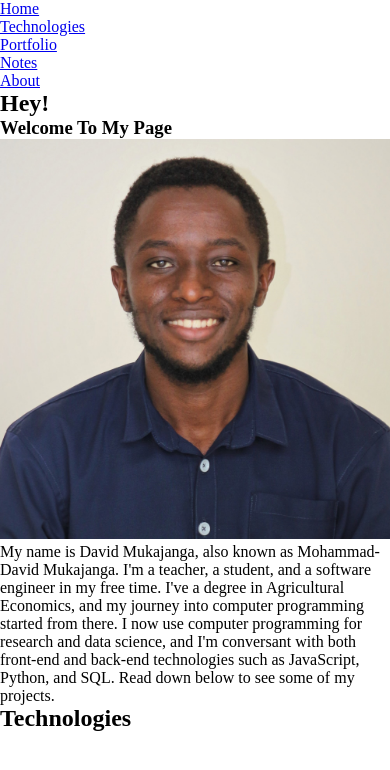
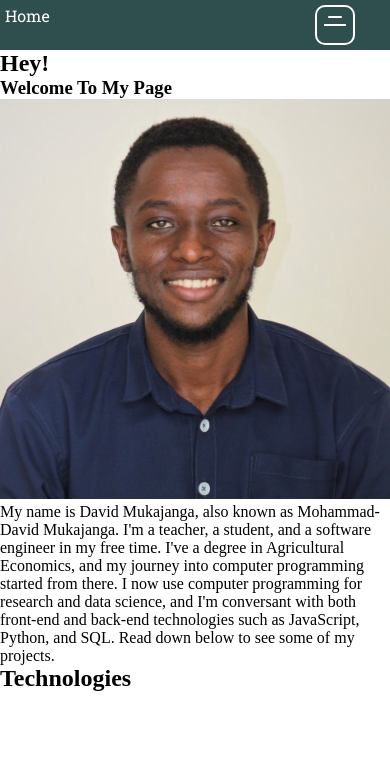
Before and after one commit to DavidMbelwa/personal_website, a plain HTML site: page index.html in a window 390 px wide. Drawn offline with Linux system fonts and the light colour scheme; a web font is replaced by a local one.

Commit message:
Created the Menu button

```diff
--- a/index.html
+++ b/index.html
@@ -16,12 +16,18 @@
                 <a href="index.html"><li>Home</li></a>
             </ul>
 
+            <div class="toggle">
+                <span></span>
+                <span></span>
+                <span></span>
+
                 <ul id="links">
                     <a href="Instructional htmls/index.html"><li>Technologies</li></a>
                     <a href="projects.html"><li>Portfolio</li></a>
                     <a href="Instructional htmls/index.html"><li>Notes</li></a>
                     <a href="about/index.html"><li>About</li></a>
                 </ul>
+            </div>
         </nav>
 
         <section id="welcome">
@@ -50,5 +56,7 @@
                 <img src="" alt="" class="language">
             </div>
         </section>
+
+        <script src="resources/index.js/index.js"></script>
     </body>
 </html>
--- a/resources/css/index.css
+++ b/resources/css/index.css
@@ -8,6 +8,100 @@
 
 
 /* Mobile Design */
+@media only screen and (max-width: 600px){
+
+    /* Top Nav : The Home Button */
+    .top_nav {
+        display: block;
+        height: 50px;
+        background-color: darkslategray;
+        font-family: 'Roboto Slab';
+        font-size: 16px;
+        padding: 5px;
+    }
+
+    #home
+    {
+        display: inline-block;
+    }
+
+    #home a
+    {
+        text-decoration: none;
+    }
+
+    #home li
+    {
+        list-style-type: none;
+        color: white;
+    }
+
+
+    /* The Menu Button */
+    .toggle
+    {
+        display: inline-flex;
+        justify-content: center;
+        align-items: center;
+        border: 2px solid white;
+        width: 40px;
+        height: 40px;
+        border-radius: 10px;
+        float: right;
+        margin-right: 30px;
+        cursor: pointer;
+        clear: both;
+    }
+
+    .toggle span
+    {
+        position: absolute;
+        width: 22px;
+        height: 2px;
+        background-color: white;
+        border-radius: 4px;
+        transition: 0.5s;
+    }
+
+    .toggle span:nth-child(1)
+    {
+        transform: translateY(-8px);
+        width: 14px;
+        /*left: 8px;*/
+    }
+
+    /*
+    .toggle span:nth-child(2)
+    {
+        transform: translateY(8px);
+        width: 8px;
+        left: -3px;
+    }
+
+    .toggle span:nth-child(3)
+    {
+        left: -10px;
+    }
+
+
+
+    .toggle.active span:nth-child(3)
+    {
+        transform: translateX(10px);
+        width: 14px;
+        left: 8px;
+    }
+
+    */
+
+    #links
+    {
+        display: none;
+    }
+}
+
+
+
 
 /* Page Layout */
 
--- /dev/null
+++ b/resources/index.js/index.js
@@ -0,0 +1,5 @@
+let menutoggle = document.querySelector(".toggle");
+
+menutoggle.onclick = function() {
+    menutoggle.classList.toggle("active")
+}
```
Lines whose indentation alone changed are shown as unchanged.
